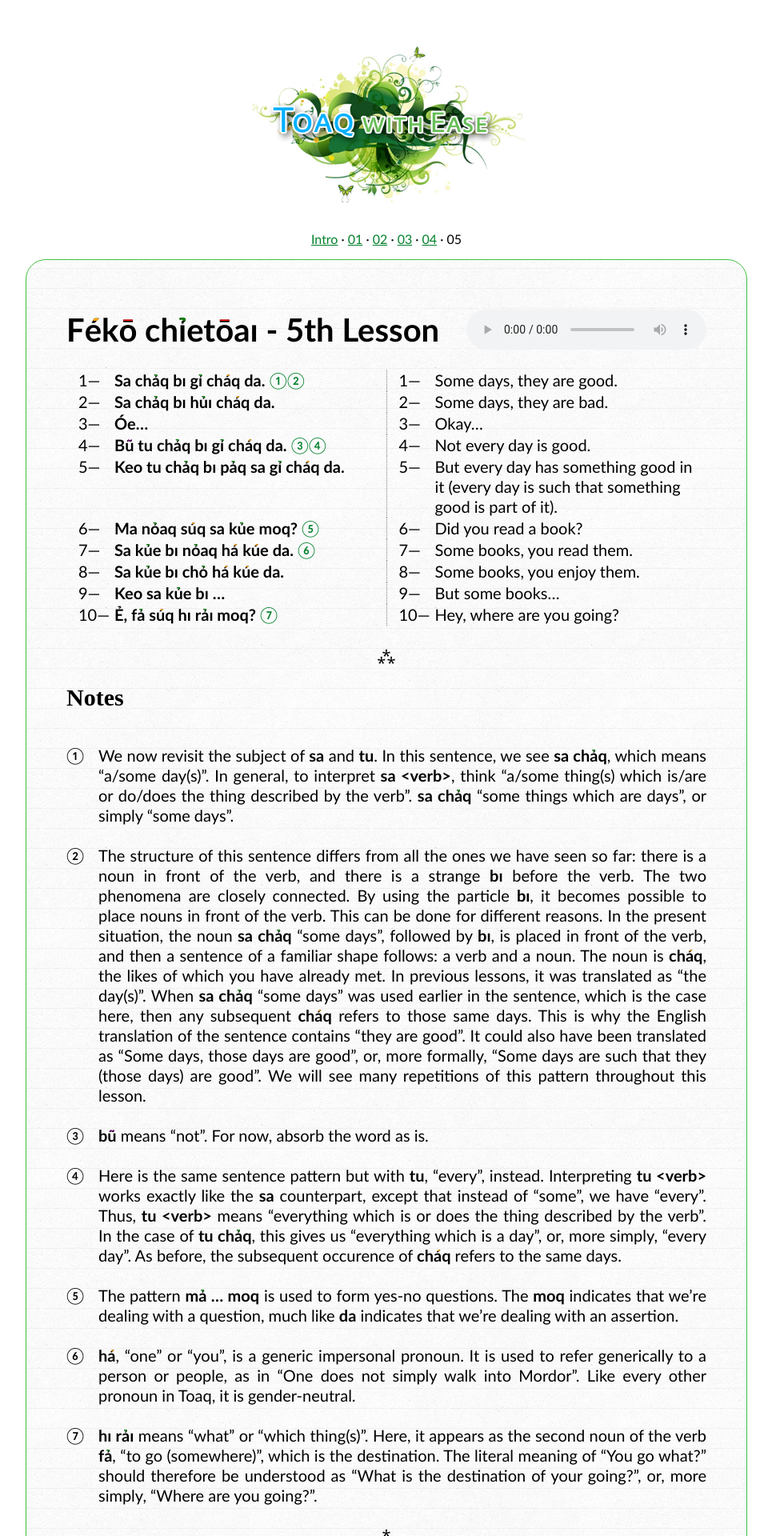
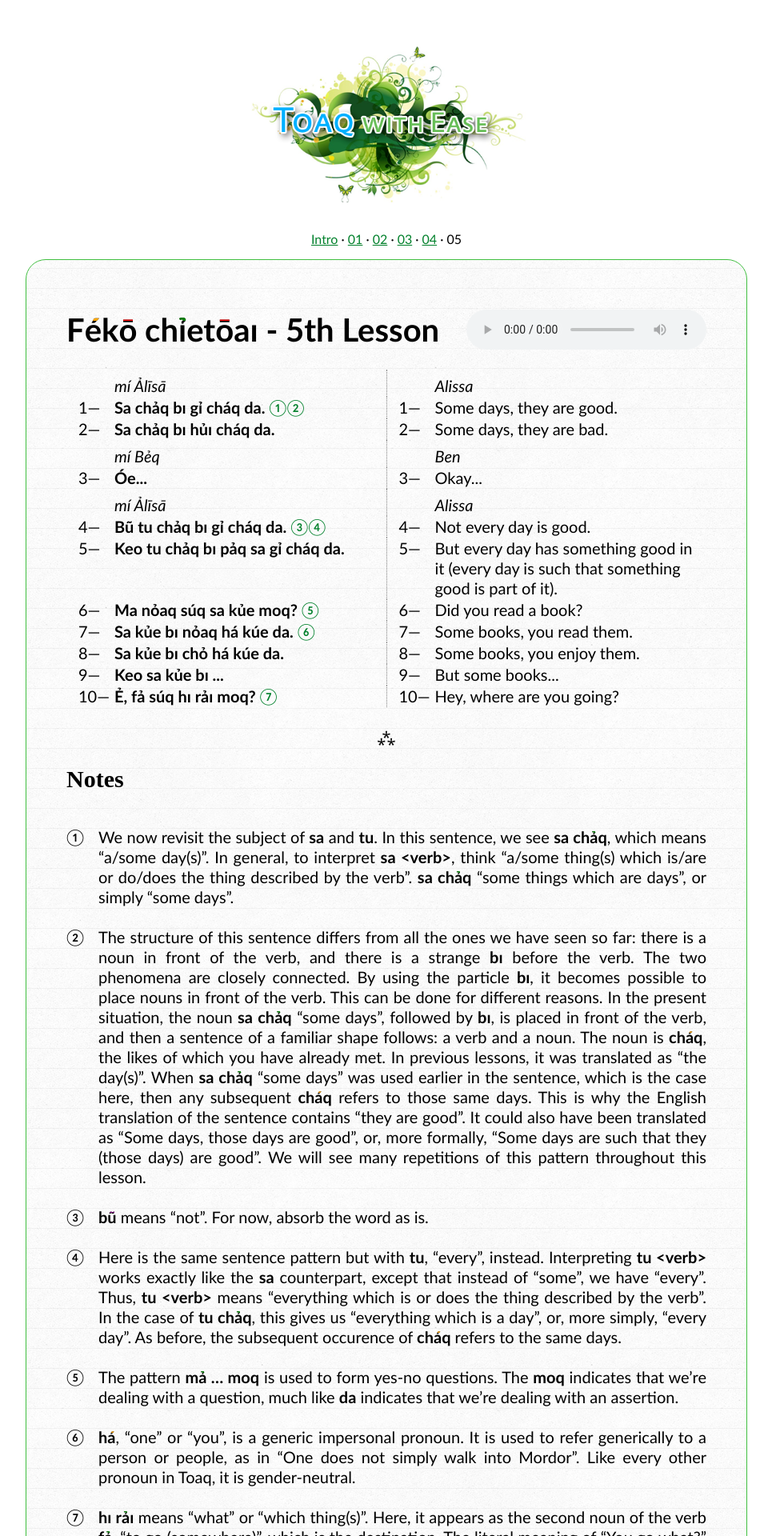
Before and after one commit to toaq/TwE, a Jekyll site: the page built from _lessons/05/index.md, in a window 1280 px wide. Shown: the top 1920 px of the page at 80% size, without its empty margins (157-1122 px from the left). Built offline with Jekyll 4.4.1, drawn with Linux system fonts in a browser that asks for light colours; some web fonts are replaced.

Commit message:
speaker names

```diff
--- a/_lessons/05/index.md
+++ b/_lessons/05/index.md
@@ -5,17 +5,21 @@ title: 'Fékō chỉetōaı'
 
 <audio id="mainaudio" controls src="lesson.mp3"></audio>
 
-{: .sentences}
-| **Sa chảq bı gỉ cháq da.**            [①](#fn-1)[②](#fn-2) | Some days, they are good.                                                                            |
-| **Sa chảq bı hủı cháq da.**                                | Some days, they are bad.                                                                             |
-| **Óe...**                                                  | Okay...                                                                                              |
-| **Bũ tu chảq bı gỉ cháq da.**         [③](#fn-3)[④](#fn-4) | Not every day is good.                                                                               |
-| **Keo tu chảq bı pảq sa gỉ cháq da.**                      | But every day has something good in it (every day is such that something good is part of it). |
-| **Ma nỏaq súq sa kủe moq?**           [⑤](#fn-5)           | Did you read a book?                                                                                 |
-| **Sa kủe bı nỏaq há kúe da.**         [⑥](#fn-6)           | Some books, you read them.                                                                           |
-| **Sa kủe bı chỏ há kúe da.**                               | Some books, you enjoy them.                                                                          |
-| **Keo sa kủe bı ...**                                      | But some books...                                                                                    |
-| **Ẻ, fả súq hı rảı moq?**             [⑦](#fn-7)           | Hey, where are you going?                                                                            |
+<table class="sentences">
+<tr class="speaker"><td>mí Ảlīsā</td><td>Alissa</td></tr>
+<tr><td>Sa chảq bı gỉ cháq da. <a href="#fn-1">①</a><a href="#fn-2">②</a></td><td>Some days, they are good.</td></tr>
+<tr><td>Sa chảq bı hủı cháq da.</td><td>Some days, they are bad.</td></tr>
+<tr class="speaker"><td>mí Bẻq</td><td>Ben</td></tr>
+<tr><td>Óe...</td><td>Okay...</td></tr>
+<tr class="speaker"><td>mí Ảlīsā</td><td>Alissa</td></tr>
+<tr><td>Bũ tu chảq bı gỉ cháq da. <a href="#fn-3">③</a><a href="#fn-4">④</a></td><td>Not every day is good.</td></tr>
+<tr><td>Keo tu chảq bı pảq sa gỉ cháq da.</td><td>But every day has something good in it (every day is such that something good is part of it).</td></tr>
+<tr><td>Ma nỏaq súq sa kủe moq? <a href="#fn-5">⑤</a></td><td>Did you read a book?</td></tr>
+<tr><td>Sa kủe bı nỏaq há kúe da. <a href="#fn-6">⑥</a></td><td>Some books, you read them.</td></tr>
+<tr><td>Sa kủe bı chỏ há kúe da.</td><td>Some books, you enjoy them.</td></tr>
+<tr><td>Keo sa kủe bı ...</td><td>But some books...</td></tr>
+<tr><td>Ẻ, fả súq hı rảı moq? <a href="#fn-7">⑦</a></td><td>Hey, where are you going?</td></tr>
+</table>
 
 ---
 
--- a/assets/toaqwithease.css
+++ b/assets/toaqwithease.css
@@ -80,6 +80,7 @@ a.continue.but-dont {
 }
 
 table a[href] {
+  font-weight: normal;
   text-decoration: none;
 }
 
@@ -111,8 +112,13 @@ table.sentences td {
   padding-left: 3em;
 }
 
+table.sentences td:first-of-type {
+  font-weight: bold;
+}
+
 table.sentences td::before {
   content: counter(sentence) "— ";
+  font-weight: normal;
   position: relative;
   display: block;
   height: 0px;
@@ -127,6 +133,10 @@ table.sentences tr {
 table.sentences td + td {
   border-left: 1px dotted gray;
 }
+
+table.sentences tr.speaker { counter-increment: sentence 0; }
+table.sentences tr.speaker td { font-weight: normal; font-style: italic; padding-top: 8px; }
+table.sentences tr.speaker td::before { content: ""; }
 
 h1, h2, h3 {
   margin: 0 0;
```
Also changed, not shown: _lessons/01/index.md (+4 -4 lines), _lessons/02/index.md (+6 -6 lines), _lessons/03/index.md (+10 -10 lines), _lessons/04/index.md (+10 -10 lines).
